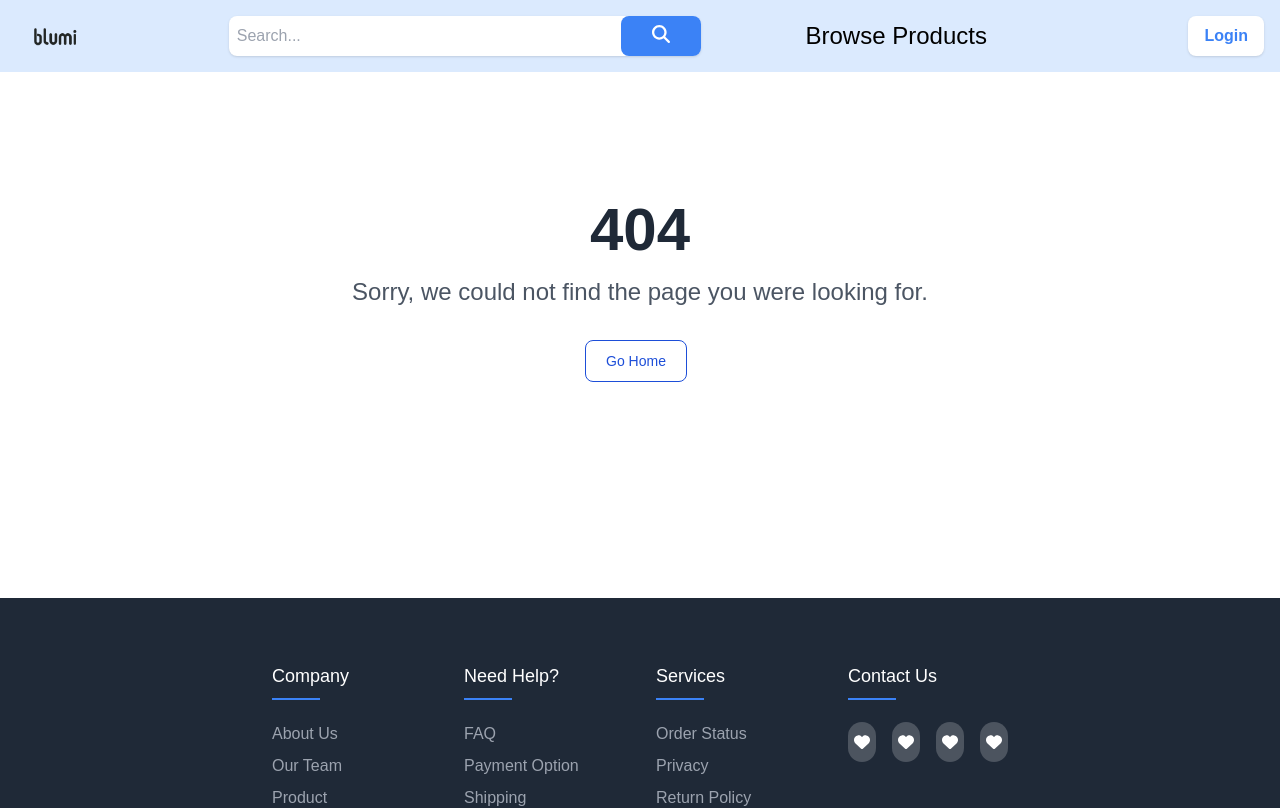
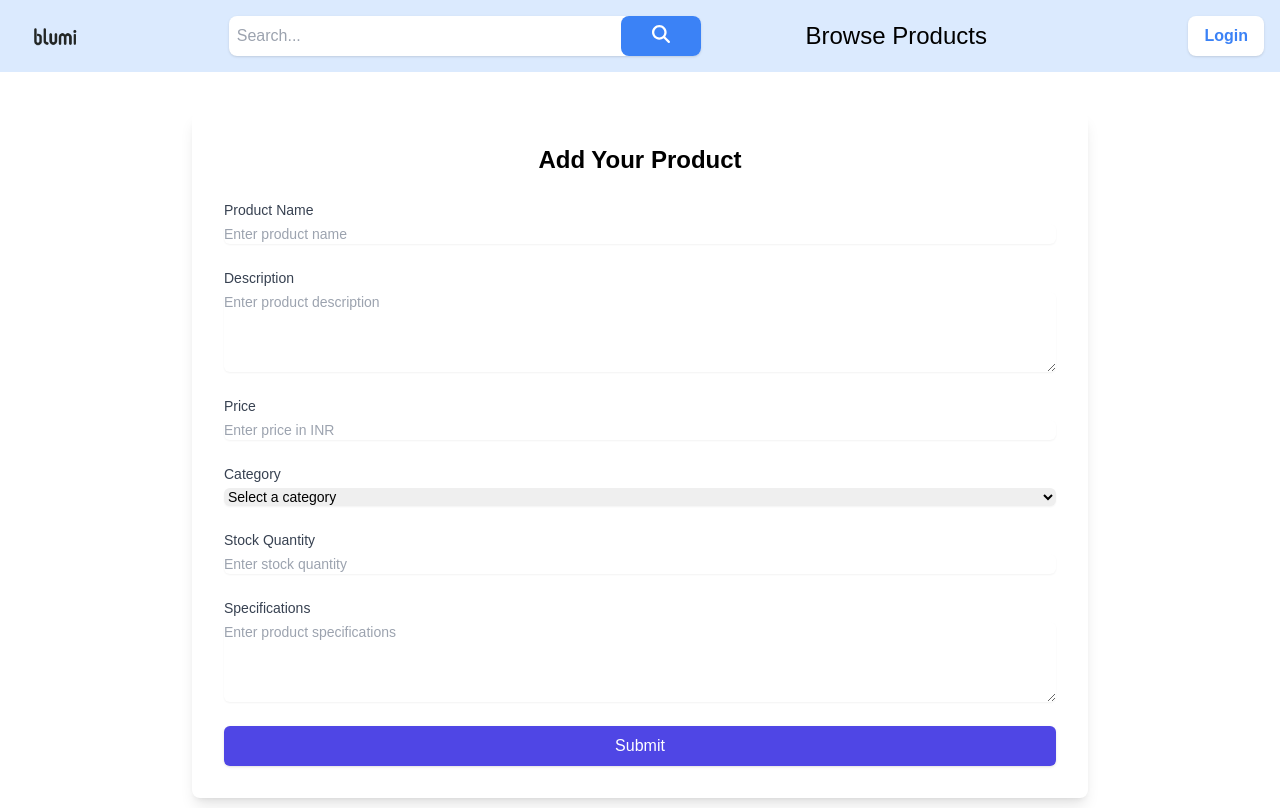
Before and after one commit to KrishnaSharma10/Blumi-thriftstore-ecommerce-frontned, a React (Create React App) app: page /addproduct in a window 1280 px wide. Shown: the top 808 px of the page. Built offline with nearby package versions, Linux system fonts and the light colour scheme; a web font is replaced by a local one.

Commit message:
created add product form

```diff
--- a/src/App.js
+++ b/src/App.js
@@ -10,6 +10,7 @@ import AuthLayout from './Layouts/AuthLayout';
 import Login from './components/login/Login';
 import ProductPage from './pages/ProductPage';
 import { AuthProvider } from '../src/contexts/authcontext';
+import VendorProductForm from './components/Products/addproduct';
 
 const router = createBrowserRouter([
   {
@@ -22,6 +23,7 @@ const router = createBrowserRouter([
       { path: 'browseproducts', element: <BrowseProducts /> },
       { path: '*', element: <NotFoundPage /> },
       { path: 'productpage/:id', element: <ProductPage /> },
+      { path: 'addproduct', element: <VendorProductForm /> },
     ],
   },
   {
--- /dev/null
+++ b/src/components/Products/addproduct.jsx
@@ -0,0 +1,197 @@
+import React, { useState } from "react";
+
+const VendorProductForm = () => {
+    const [formData, setFormData] = useState({
+        name: "",
+        description: "",
+        price: "",
+        category: "",
+        stock: "",
+        specifications: "",
+    });
+
+    const handleChange = (e) => {
+        const { name, value } = e.target;
+        setFormData({
+            ...formData,
+            [name]: value,
+        });
+    };
+
+    const handleFileChange = (e) => {
+        setFormData({
+            ...formData,
+            images: e.target.files,
+        });
+    };
+
+    const handleSubmit = (e) => {
+        e.preventDefault();
+
+        const data = new FormData();
+        const jsonData = JSON.stringify(formData);
+        for (const key in formData) {
+            if (key === "images") {
+                Array.from(formData.images).forEach((file) => data.append("images", file));
+            } else {
+                data.append(key, formData[key]);
+            }
+        }
+        console.log("Form submitted : ", jsonData);
+        setFormData({
+            name: "",
+            description: "",
+            price: "",
+            category: "",
+            stock: "",
+            images: null,
+            specifications: "",
+        })
+    };
+
+    return (
+        <div className="py-10">
+            <div className="max-w-4xl mx-auto bg-white p-8 rounded-lg shadow-lg">
+                <h1 className="text-2xl font-bold mb-6 text-center">Add Your Product</h1>
+
+                <form onSubmit={handleSubmit} className="space-y-6">
+                    {/* Product Name */}
+                    <div>
+                        <label htmlFor="name" className="block text-sm font-medium text-gray-700">
+                            Product Name
+                        </label>
+                        <input
+                            type="text"
+                            id="name"
+                            name="name"
+                            value={formData.name}
+                            onChange={handleChange}
+                            className="mt-1 block w-full border-gray-100 rounded-md shadow-sm focus:ring-indigo-500 focus:border-indigo-500 sm:text-sm"
+                            placeholder="Enter product name"
+                            required
+                        />
+                    </div>
+
+                    {/* Description */}
+                    <div>
+                        <label htmlFor="description" className="block text-sm font-medium text-gray-700">
+                            Description
+                        </label>
+                        <textarea
+                            id="description"
+                            name="description"
+                            rows="4"
+                            value={formData.description}
+                            onChange={handleChange}
+                            className="mt-1 block w-full border-gray-300 rounded-md shadow-sm focus:ring-indigo-500 focus:border-indigo-500 sm:text-sm"
+                            placeholder="Enter product description"
+                            required
+                        ></textarea>
+                    </div>
+
+                    {/* Price */}
+                    <div>
+                        <label htmlFor="price" className="block text-sm font-medium text-gray-700">
+                            Price
+                        </label>
+                        <input
+                            type="number"
+                            id="price"
+                            name="price"
+                            value={formData.price}
+                            onChange={handleChange}
+                            className="mt-1 block w-full border-gray-300 rounded-md shadow-sm focus:ring-indigo-500 focus:border-indigo-500 sm:text-sm"
+                            placeholder="Enter price in INR"
+                            required
+                        />
+                    </div>
+
+                    {/* Category */}
+                    <div>
+                        <label htmlFor="category" className="block text-sm font-medium text-gray-700">
+                            Category
+                        </label>
+                        <select
+                            id="category"
+                            name="category"
+                            value={formData.category}
+                            onChange={handleChange}
+                            className="mt-1 block w-full border-gray-300 rounded-md shadow-sm focus:ring-indigo-500 focus:border-indigo-500 sm:text-sm"
+                            required
+                        >
+                            <option value="">Select a category</option>
+                            <option value="electronics">Electronics</option>
+                            <option value="fashion">Fashion</option>
+                            <option value="home">Home & Living</option>
+                            <option value="sports">Sports</option>
+                            <option value="others">Others</option>
+                        </select>
+                    </div>
+
+                    {/* Stock */}
+                    <div>
+                        <label htmlFor="stock" className="block text-sm font-medium text-gray-700">
+                            Stock Quantity
+                        </label>
+                        <input
+                            type="number"
+                            id="stock"
+                            name="stock"
+                            value={formData.stock}
+                            onChange={handleChange}
+                            className="mt-1 block w-full border-gray-300 rounded-md shadow-sm focus:ring-indigo-500 focus:border-indigo-500 sm:text-sm"
+                            placeholder="Enter stock quantity"
+                            required
+                        />
+                    </div>
+
+                    {/* Images
+                    <div>
+                        <label htmlFor="images" className="block text-sm font-medium text-gray-700">
+                            Upload Images
+                        </label>
+                        <input
+                            type="file"
+                            id="images"
+                            name="images"
+                            onChange={handleFileChange}
+                            className="mt-1 block w-full text-gray-500 file:mr-4 file:py-2 file:px-4 file:rounded-md file:border-0 file:text-sm file:font-semibold file:bg-indigo-50 file:text-indigo-700 hover:file:bg-indigo-100"
+                            multiple
+                            required
+                        />
+                    </div>
+                    */}
+
+                    {/* Specifications */}
+                    <div>
+                        <label htmlFor="specifications" className="block text-sm font-medium text-gray-700">
+                            Specifications
+                        </label>
+                        <textarea
+                            id="specifications"
+                            name="specifications"
+                            rows="4"
+                            value={formData.specifications}
+                            onChange={handleChange}
+                            className="mt-1 block w-full border-gray-300 rounded-md shadow-sm focus:ring-indigo-500 focus:border-indigo-500 sm:text-sm"
+                            placeholder="Enter product specifications"
+                            required
+                        ></textarea>
+                    </div>
+
+                    {/* Submit Button */}
+                    <div>
+                        <button
+                            type="submit"
+                            className="w-full bg-indigo-600 text-white py-2 px-4 rounded-md shadow hover:bg-indigo-700 focus:outline-none focus:ring-2 focus:ring-indigo-500 focus:ring-offset-2"
+                        >
+                            Submit
+                        </button>
+                    </div>
+                </form>
+            </div>
+        </div>
+    );
+};
+
+export default VendorProductForm;
--- a/src/components/Products/getproducts.jsx
+++ b/src/components/Products/getproducts.jsx
@@ -16,9 +16,8 @@ const useProducts = (currentPage, productsPerPage) => {
                     limit: productsPerPage,
                 }
             });
-            const data = await response.json();
-            setProducts(data.products);
-            setTotalPages(data.totalPages);
+            setProducts(response.data.products);
+            setTotalPages(response.data.totalPages);
         } catch (err) {
             setError(err.response?.data?.message || 'Error fetching products');
             console.error(err);
```
